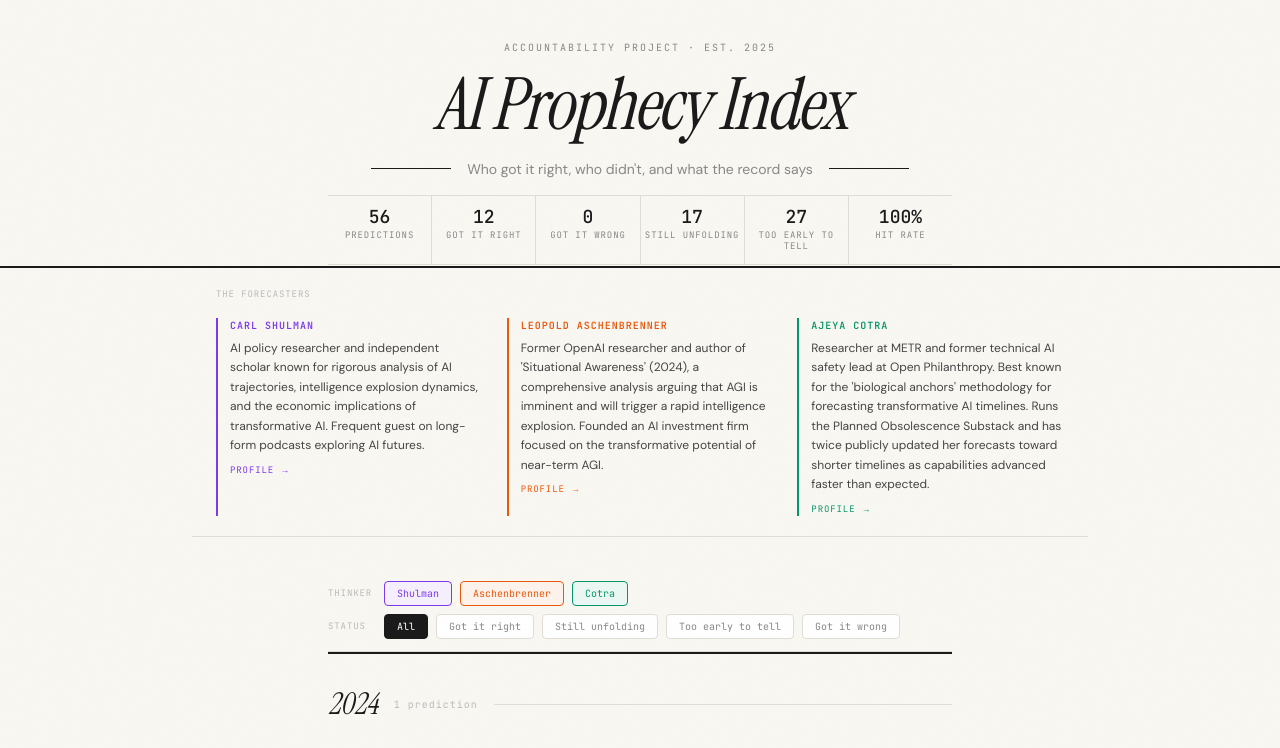
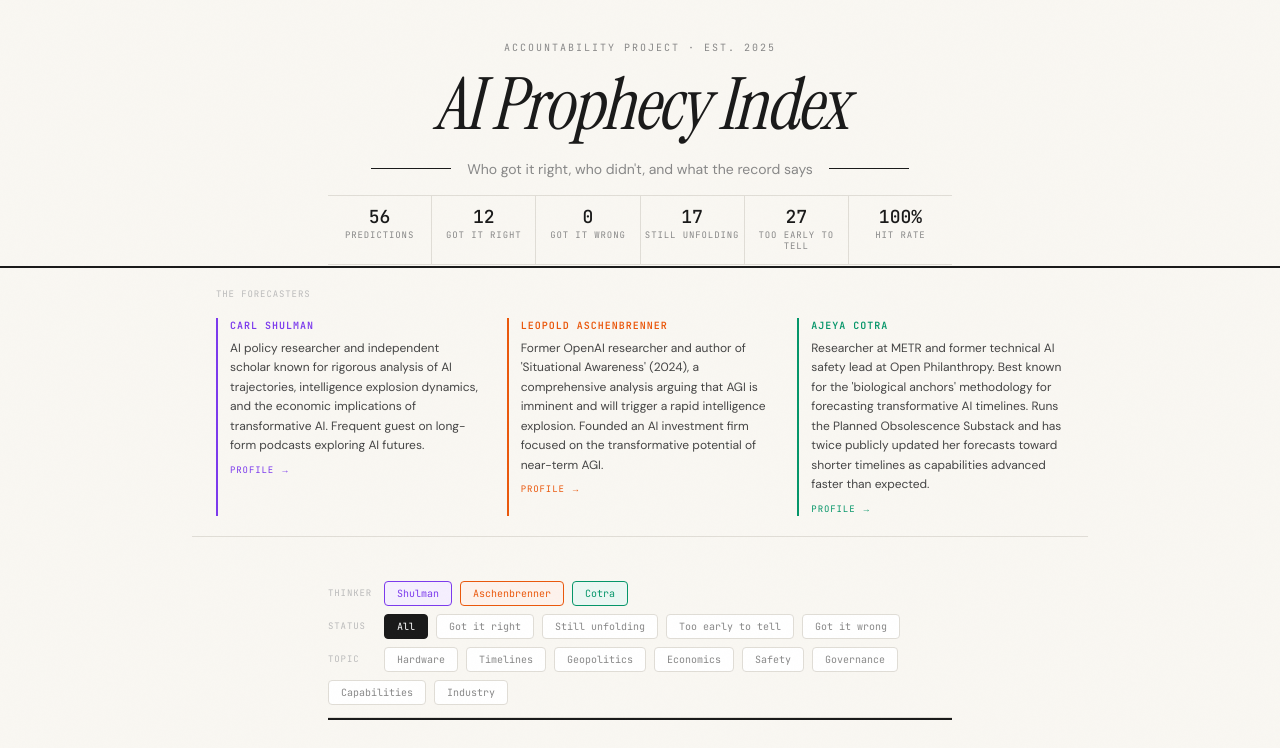
Before and after one commit to scott-cmd11/ai-prophecy-index, a Next.js app: page / in a window 1280 px wide. Shown: the top 748 px of the page. Built offline with nearby package versions, Linux system fonts and the light colour scheme.

Commit message:
feat: add topic tag filtering to FilterBar and Timeline
Co-Authored-By: Claude Opus 4.6 <noreply@anthropic.com>

```diff
--- a/src/components/FilterBar.tsx
+++ b/src/components/FilterBar.tsx
@@ -1,7 +1,7 @@
 "use client";
 
 import { PredictionStatus } from "@/types";
-import { STATUS_LABELS } from "@/lib/constants";
+import { STATUS_LABELS, PREDICTION_TAGS, PredictionTag } from "@/lib/constants";
 import { STATUS_STYLES } from "@/components/StatusBadge";
 
 interface FilterBarProps {
@@ -9,6 +9,8 @@ interface FilterBarProps {
   onToggleThinker: (t: "shulman" | "aschenbrenner" | "cotra") => void;
   activeStatuses: PredictionStatus[] | "all";
   onToggleStatus: (s: PredictionStatus | "all") => void;
+  activeTags: PredictionTag[] | "all";
+  onToggleTag: (tag: PredictionTag) => void;
 }
 
 const PILL_BASE =
@@ -22,6 +24,8 @@ export function FilterBar({
   onToggleThinker,
   activeStatuses,
   onToggleStatus,
+  activeTags,
+  onToggleTag,
 }: FilterBarProps) {
   const statuses: PredictionStatus[] = ["confirmed", "in_progress", "outstanding", "incorrect"];
 
@@ -100,6 +104,30 @@ export function FilterBar({
           );
         })}
       </div>
+
+      {/* Row 3: Topic filters */}
+      <div className="flex items-center gap-2 mt-2 flex-wrap">
+        <span className="font-mono text-[9px] uppercase tracking-widest text-[var(--text-faint)] w-12 flex-shrink-0">
+          Topic
+        </span>
+        {PREDICTION_TAGS.map((tag) => {
+          const isActive = activeTags !== "all" && activeTags.includes(tag);
+          return (
+            <button
+              key={tag}
+              className={`${PILL_BASE} rounded-sm ${isActive ? "" : PILL_INACTIVE}`}
+              style={isActive ? {
+                color: "var(--text-primary)",
+                backgroundColor: "color-mix(in srgb, var(--text-primary) 8%, white)",
+                border: "1px solid var(--text-primary)",
+              } : undefined}
+              onClick={() => onToggleTag(tag)}
+            >
+              {tag}
+            </button>
+          );
+        })}
+      </div>
     </div>
   );
 }
--- a/src/components/Timeline.tsx
+++ b/src/components/Timeline.tsx
@@ -8,6 +8,7 @@ import { TIMELINE_YEARS } from "@/data/milestones";
 import { YearSection, MergedCard } from "@/components/YearSection";
 import { FilterBar } from "@/components/FilterBar";
 import { PredictionStatus } from "@/types";
+import { PredictionTag } from "@/lib/constants";
 
 export function Timeline() {
   const [expandedId, setExpandedId] = useState<string | null>(null);
@@ -17,6 +18,7 @@ export function Timeline() {
     cotra: true,
   });
   const [activeStatuses, setActiveStatuses] = useState<PredictionStatus[] | "all">("all");
+  const [activeTags, setActiveTags] = useState<PredictionTag[] | "all">("all");
 
   function handleExpand(id: string) {
     setExpandedId((prev) => (prev === id ? null : id));
@@ -38,6 +40,14 @@ export function Timeline() {
     setActiveStatuses((prev) => {
       if (prev === "all") return [s];
       const next = prev.includes(s) ? prev.filter((x) => x !== s) : [...prev, s];
+      return next.length === 0 ? "all" : next;
+    });
+  }
+
+  function handleToggleTag(tag: PredictionTag) {
+    setActiveTags((prev) => {
+      if (prev === "all") return [tag];
+      const next = prev.includes(tag) ? prev.filter((t) => t !== tag) : [...prev, tag];
       return next.length === 0 ? "all" : next;
     });
   }
@@ -89,10 +99,18 @@ export function Timeline() {
     }
 
     // Apply status filter
-    const filtered =
+    const statusFiltered =
       activeStatuses === "all"
         ? merged
         : merged.filter((c) => activeStatuses.includes(c.prediction.status));
+
+    // Apply tag filter
+    const filtered =
+      activeTags === "all"
+        ? statusFiltered
+        : statusFiltered.filter((c) =>
+            c.prediction.tags?.some((t) => activeTags.includes(t))
+          );
 
     return { year, cards: filtered };
   }).filter(({ cards }) => cards.length > 0);
@@ -106,6 +124,8 @@ export function Timeline() {
           onToggleThinker={handleToggleThinker}
           activeStatuses={activeStatuses}
           onToggleStatus={handleToggleStatus}
+          activeTags={activeTags}
+          onToggleTag={handleToggleTag}
         />
       </div>
 
```
